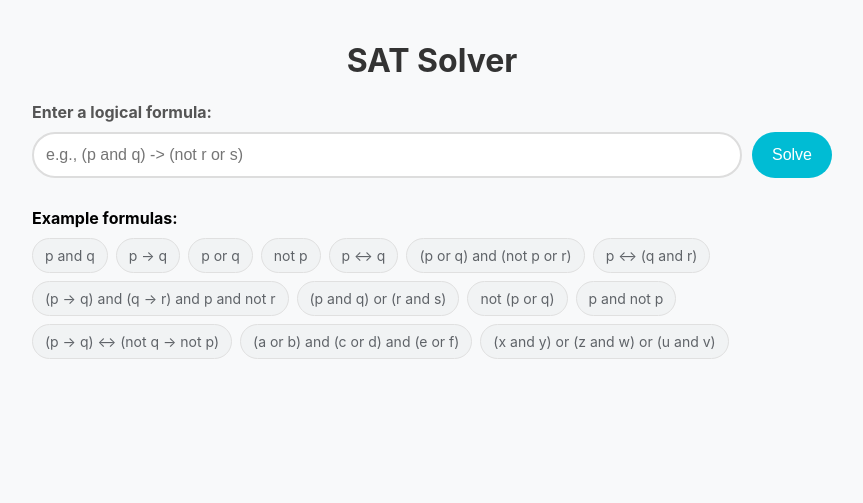
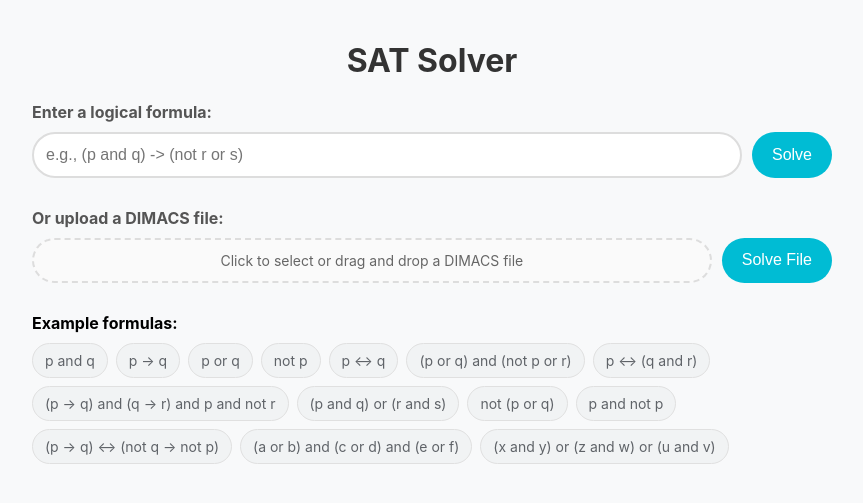
Before and after one commit to PrismaKisar/DPLL-and-CDCL-implementation, a Flask app: page / in a window 1280 px wide. Shown: the top 503 px of the page, without its empty margins (208-1071 px from the left). Run offline with Flask 3, Linux system fonts and the light colour scheme.

Commit message:
feat: add DIMACS drag and drop

```diff
--- a/app.py
+++ b/app.py
@@ -1,7 +1,13 @@
+import sys
+import os
+sys.path.insert(0, os.path.dirname(os.path.abspath(__file__)))
+
 from flask import Flask, render_template, request, jsonify
 from src.parser import parse
 from src.preprocessing import to_cnf
 from src.solver import DPLLSolver, CDCLSolver, DecisionResult
+from src.dimacs_parser import parse_dimacs_file
+import tempfile
 import time
 
 app = Flask(__name__)
@@ -41,13 +47,19 @@ def solve():
         if cdcl_result == DecisionResult.SAT:
             cdcl_assignment = {var: cdcl_solver.assignment.get(var, False) for var in variables}
 
+        def format_time(time_seconds):
+            if time_seconds >= 1.0:
+                return f"{time_seconds:.2f}s"
+            else:
+                return f"{time_seconds * 1000:.2f}ms"
+
         return jsonify({
             'original_formula': str(formula),
             'cnf_formula': str(cnf_formula),
             'dpll_result': dpll_result.value,
-            'dpll_time': round(dpll_time * 1000, 2),
+            'dpll_time': format_time(dpll_time),
             'cdcl_result': cdcl_result.value,
-            'cdcl_time': round(cdcl_time * 1000, 2),
+            'cdcl_time': format_time(cdcl_time),
             'dpll_assignment': dpll_assignment,
             'cdcl_assignment': cdcl_assignment
         })
@@ -55,6 +67,68 @@ def solve():
     except Exception as e:
         return jsonify({'error': f'Error: {str(e)}'})
 
+@app.route('/solve_dimacs', methods=['POST'])
+def solve_dimacs():
+    try:
+        if 'dimacs_file' not in request.files:
+            return jsonify({'error': 'No file uploaded'})
+
+        file = request.files['dimacs_file']
+        if file.filename == '':
+            return jsonify({'error': 'No file selected'})
+
+        with tempfile.NamedTemporaryFile(mode='w+', suffix='.cnf', delete=False) as temp_file:
+            file_content = file.read().decode('utf-8')
+            temp_file.write(file_content)
+            temp_file_path = temp_file.name
+
+        try:
+            cnf_formula = parse_dimacs_file(temp_file_path)
+
+            variables = {literal.variable for clause in cnf_formula.clauses
+                        for literal in clause.literals}
+
+            dpll_solver = DPLLSolver(cnf_formula)
+            start_time = time.time()
+            dpll_result = dpll_solver.solve()
+            dpll_time = time.time() - start_time
+
+            cdcl_solver = CDCLSolver(cnf_formula)
+            start_time = time.time()
+            cdcl_result = cdcl_solver.solve()
+            cdcl_time = time.time() - start_time
+
+            dpll_assignment = None
+            if dpll_result == DecisionResult.SAT:
+                dpll_assignment = {var: dpll_solver.assignment.get(var, False) for var in variables}
+
+            cdcl_assignment = None
+            if cdcl_result == DecisionResult.SAT:
+                cdcl_assignment = {var: cdcl_solver.assignment.get(var, False) for var in variables}
+
+            def format_time(time_seconds):
+                if time_seconds >= 1.0:
+                    return f"{time_seconds:.2f}s"
+                else:
+                    return f"{time_seconds * 1000:.2f}ms"
+
+            return jsonify({
+                'original_formula': f"DIMACS file: {file.filename}",
+                'cnf_formula': str(cnf_formula),
+                'dpll_result': dpll_result.value,
+                'dpll_time': format_time(dpll_time),
+                'cdcl_result': cdcl_result.value,
+                'cdcl_time': format_time(cdcl_time),
+                'dpll_assignment': dpll_assignment,
+                'cdcl_assignment': cdcl_assignment
+            })
+
+        finally:
+            os.unlink(temp_file_path)
+
+    except Exception as e:
+        return jsonify({'error': f'Error processing DIMACS file: {str(e)}'})
+
 if __name__ == '__main__':
     import os
     port = int(os.environ.get('PORT', 5000))
--- a/templates/index.html
+++ b/templates/index.html
@@ -161,6 +161,42 @@
             border-color: #00bcd4;
             color: #333;
         }
+
+        .file-upload-area {
+            border: 2px dashed #ddd;
+            border-radius: 25px;
+            padding: 12px;
+            text-align: center;
+            background-color: #fafafa;
+            cursor: pointer;
+            transition: all 0.3s ease;
+            flex: 1;
+        }
+
+        .file-upload-area:hover {
+            border-color: #00bcd4;
+            background-color: #f0f9ff;
+        }
+
+        .file-upload-area.dragover {
+            border-color: #00bcd4;
+            background-color: #e0f2fe;
+        }
+
+        .file-upload-text {
+            color: #666;
+            font-size: 14px;
+        }
+
+        .file-upload-selected {
+            color: #00bcd4;
+            font-weight: bold;
+            margin-top: 8px;
+        }
+
+        .hidden-file-input {
+            display: none;
+        }
     </style>
 </head>
 
@@ -172,6 +208,19 @@
         <div class="input-row">
             <input type="text" id="formula" placeholder="e.g., (p and q) -> (not r or s)">
             <button onclick="solveFormula()" id="solveBtn">Solve</button>
+        </div>
+    </div>
+
+    <div class="input-section">
+        <label for="dimacsFile">Or upload a DIMACS file:</label>
+        <div class="input-row">
+            <div class="file-upload-area" onclick="document.getElementById('dimacsFile').click()"
+                 ondragover="handleDragOver(event)" ondragleave="handleDragLeave(event)" ondrop="handleDrop(event)">
+                <input type="file" id="dimacsFile" accept=".cnf,.dimacs" class="hidden-file-input">
+                <div class="file-upload-text">Click to select or drag and drop a DIMACS file</div>
+                <div id="file-upload-selected" class="file-upload-selected" style="display: none;"></div>
+            </div>
+            <button onclick="solveDimacs()" id="dimacsBtn">Solve File</button>
         </div>
     </div>
 
@@ -292,7 +341,7 @@
                         <strong>DPLL:</strong>
                         <span class="${data.dpll_result.toLowerCase()}">${data.dpll_result}</span>
                     </div>
-                    <div><strong>Time:</strong> ${data.dpll_time}ms</div>
+                    <div><strong>Time:</strong> ${data.dpll_time}</div>
                 </div>
 
                 <div class="solver-result">
@@ -300,7 +349,7 @@
                         <strong>CDCL:</strong>
                         <span class="${data.cdcl_result.toLowerCase()}">${data.cdcl_result}</span>
                     </div>
-                    <div><strong>Time:</strong> ${data.cdcl_time}ms</div>
+                    <div><strong>Time:</strong> ${data.cdcl_time}</div>
                 </div>
 
                 ${assignmentHtml}
@@ -308,11 +357,84 @@
             results.style.display = 'block';
         }
 
+        function solveDimacs() {
+            const fileInput = document.getElementById('dimacsFile');
+            const button = document.getElementById('dimacsBtn');
+            const results = document.getElementById('results');
+
+            if (!fileInput.files[0]) {
+                showError('Please select a DIMACS file');
+                return;
+            }
+
+            const formData = new FormData();
+            formData.append('dimacs_file', fileInput.files[0]);
+
+            button.disabled = true;
+            button.textContent = 'Solving...';
+
+            fetch('/solve_dimacs', {
+                method: 'POST',
+                body: formData
+            })
+                .then(response => response.json())
+                .then(data => {
+                    if (data.error) {
+                        showError(data.error);
+                    } else {
+                        showResults(data);
+                    }
+                })
+                .catch(error => {
+                    showError('Network error: ' + error.message);
+                })
+                .finally(() => {
+                    button.disabled = false;
+                    button.textContent = 'Solve File';
+                });
+        }
+
         document.getElementById('formula').addEventListener('keypress', function (e) {
             if (e.key === 'Enter') {
                 solveFormula();
             }
         });
+
+        document.getElementById('dimacsFile').addEventListener('change', function (e) {
+            const fileSelected = document.getElementById('file-upload-selected');
+            if (e.target.files[0]) {
+                fileSelected.textContent = `Selected: ${e.target.files[0].name}`;
+                fileSelected.style.display = 'block';
+            } else {
+                fileSelected.style.display = 'none';
+            }
+        });
+
+        function handleDragOver(e) {
+            e.preventDefault();
+            e.target.closest('.file-upload-area').classList.add('dragover');
+        }
+
+        function handleDragLeave(e) {
+            e.preventDefault();
+            e.target.closest('.file-upload-area').classList.remove('dragover');
+        }
+
+        function handleDrop(e) {
+            e.preventDefault();
+            const uploadArea = e.target.closest('.file-upload-area');
+            uploadArea.classList.remove('dragover');
+
+            const files = e.dataTransfer.files;
+            if (files.length > 0) {
+                const fileInput = document.getElementById('dimacsFile');
+                fileInput.files = files;
+
+                const fileSelected = document.getElementById('file-upload-selected');
+                fileSelected.textContent = `Selected: ${files[0].name}`;
+                fileSelected.style.display = 'block';
+            }
+        }
     </script>
 </body>
 
```
